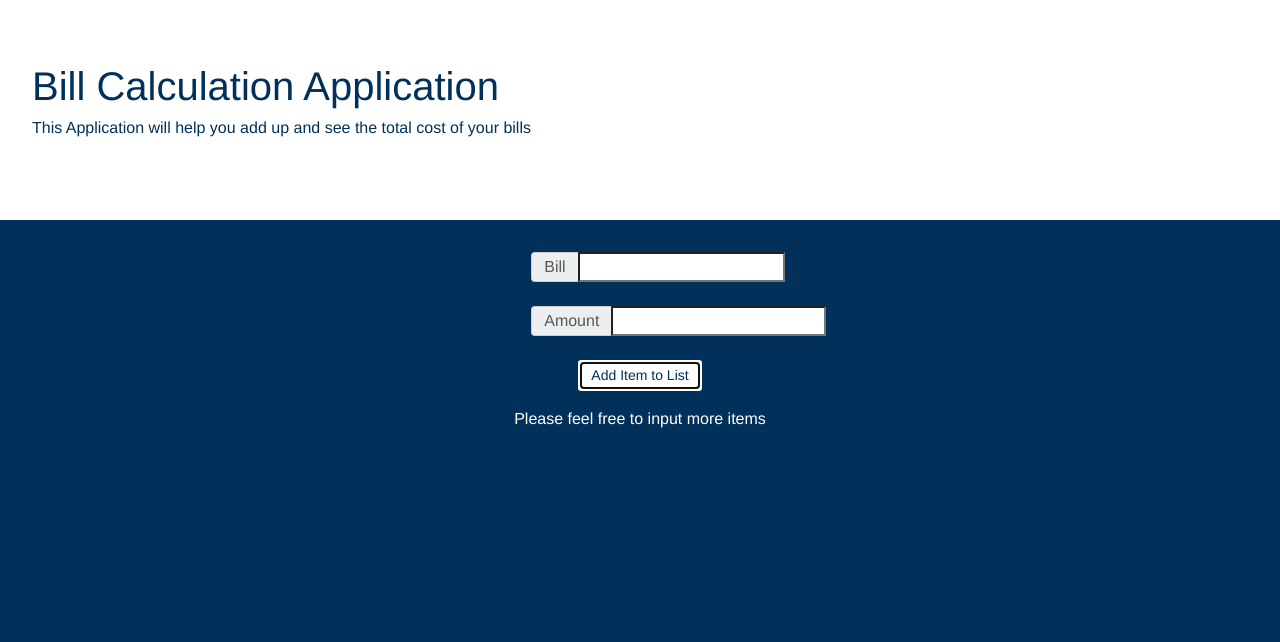
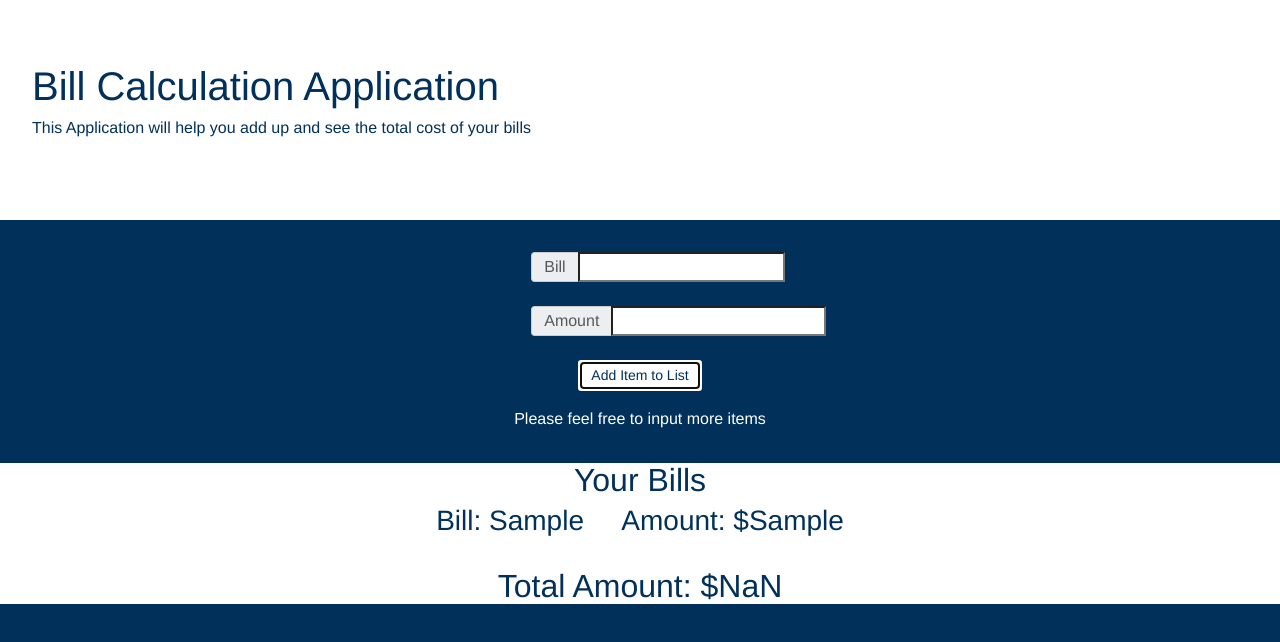
Before and after one commit to VeritasX/Bills-Processing-Application-2.0, a website: page index.html in a window 1280 px wide. Both pictures are taken after typing "Sample", "Sample" into the empty fields and a click on the button "Add Item to List". Drawn offline with nearby package versions, Linux system fonts and the light colour scheme.

Commit message:
Added a div for the output of the list and an ng repeat so all items in the arrays would populate on the screen as they are added to the application by the user

```diff
--- a/css/custom.css
+++ b/css/custom.css
@@ -28,6 +28,7 @@ body{
     background-color: rgb(255,255,255);
     border-radius:0;
     color: rgb(1, 49, 90);
+    text-align:center;
 }
 
 input{
--- a/index.html
+++ b/index.html
@@ -14,7 +14,7 @@
 
     <p >This Application will help you add up and see the total cost of your bills</p>
 </div>
-    <div class="center-block makeDivSmall">
+    <div class="col-centered makeDivSmall">
     <form name="BillInput">
         <div class="input-group">
             <span class="input-group-addon" id="basic-addon1">Bill</span>
@@ -35,6 +35,17 @@
     <br/>
    <button type="button" class="btn btn-sm center-block buttonColors" ng-click="submit()">Add Item to List</button>
     <p class="alignTextCenter">{{feedback}}</p>
+
+    <div class="jumbotron-hr" ng-show="billsArray.length > 0">
+        <h2 class=""> Your Bills </h2>
+        <div class="col-centered" ng-repeat="bills in billsArray">
+            <h3> Bill: {{bills}} &nbsp; &nbsp; Amount: ${{amountArray[$index]}} </h3>
+            <br/>
+        </div>
+        <div class="col-centered">
+            <h2>Total Amount:  ${{totalAmount}}</h2>
+        </div>
+    </div>
 </div>
 <br/>
 
--- a/js/MainCtrl.js
+++ b/js/MainCtrl.js
@@ -1,7 +1,7 @@
 /**
  * Created by aaronendsley on 2/20/16.
  */
-'use strict'
+'use strict';
 //all logic that is currently in the controller will be moved to services/factories/providers once i learn how to create them
 
 app.controller('MainCtrl', ['$scope', function($scope){
@@ -41,11 +41,4 @@ app.controller('MainCtrl', ['$scope', function($scope){
         }
 
     }
-
-
-    $scope.updateTotal=function(){
-
-    }
-
-
-}])
+}]);
```
